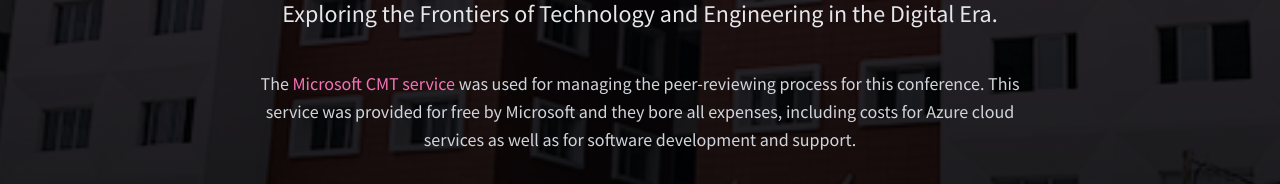
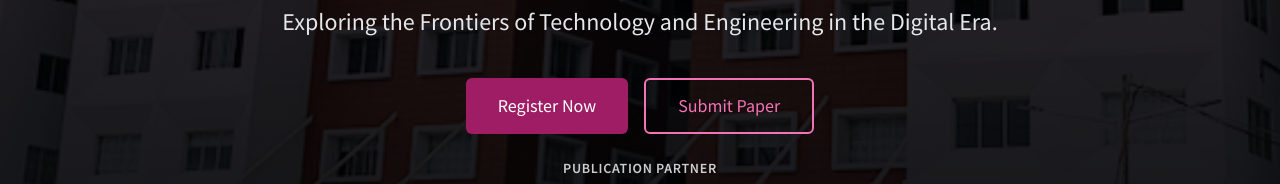
Before and after one commit to vagxrth/icdte-rvitm, a React (Vite) app: page / in a window 1280 px wide. Shown: the part 534-718 px from the top of the page. Built offline with nearby package versions, Linux system fonts and the light colour scheme.

Commit message:
refactor: remove outdated information about Microsoft CMT service from Hero component to streamline content and improve clarity

```diff
--- a/src/components/home/Hero.tsx
+++ b/src/components/home/Hero.tsx
@@ -48,10 +48,6 @@ const Hero: React.FC = () => {
             Exploring the Frontiers of Technology and Engineering in the Digital Era.
           </p>
 
-          <p className="text-base md:text-lg text-gray-300 max-w-3xl mx-auto mb-8">
-            The <a className="text-primary-600 dark:text-primary-400 hover:text-primary-700 dark:hover:text-primary-300 transition-colors" target="_blank" href="https://cmt3.research.microsoft.com/User/Login?ReturnUrl=/">Microsoft CMT service</a> was used for managing the peer-reviewing process for this conference. This service was provided for free by Microsoft and they bore all expenses, including costs for Azure cloud services as well as for software development and support.
-          </p>
-
           <div className="flex flex-col sm:flex-row justify-center gap-4 mt-8">
             <Link
               to="registration"
```
